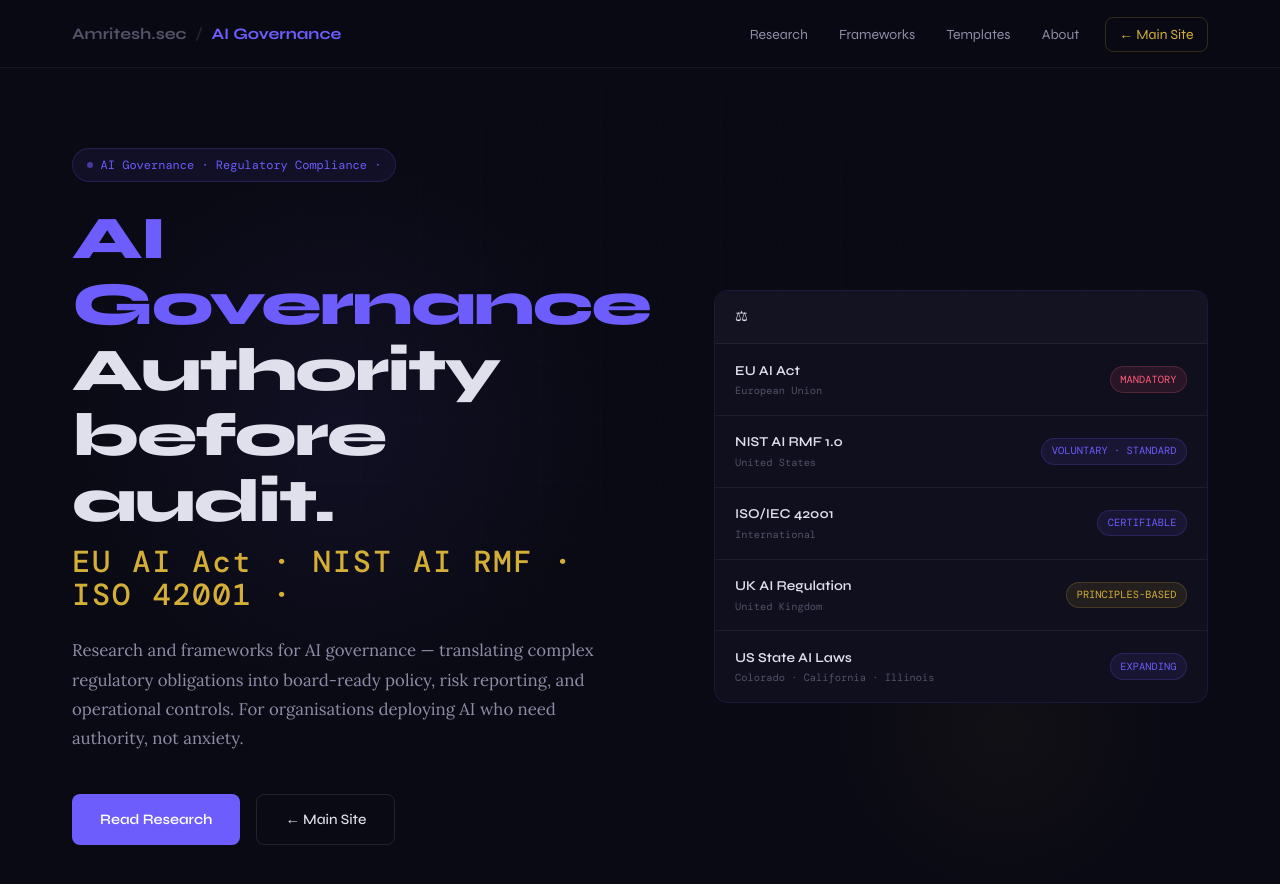
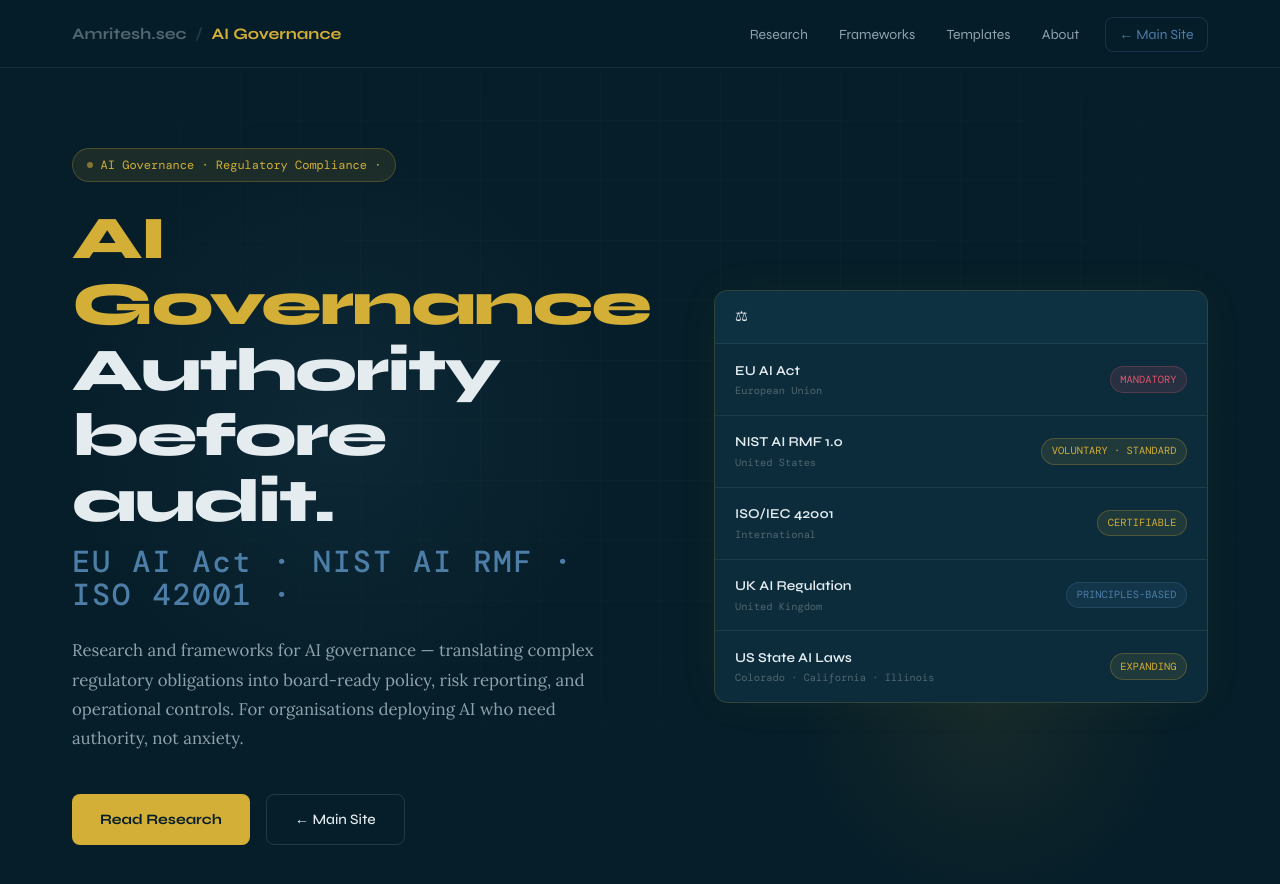
Before and after one commit to amritesh-sec/ai-governance, a Jekyll site: the page built from index.html, in a window 1280 px wide and 900 px high. Shown: the top 884 px of the window. Built offline with Jekyll 4.4.1, drawn with Linux system fonts in a browser that asks for light colours; some web fonts are replaced.

Commit message:
ai-governance fix cop

```diff
--- a/assets/css/main.css
+++ b/assets/css/main.css
@@ -1,28 +1,28 @@
 /* ============================================================
-   AI GOVERNANCE — Stylesheet
-   Theme: Deep Indigo/Violet primary + Gold accent
-   Aesthetic: Boardroom, regulatory authority, premium governance
+   AI GOVERNANCE — Stylesheet v2
+   Theme: Deep Navy-Indigo background + Gold primary accent
+   Aesthetic: Regulatory authority, boardroom, official seal
    ============================================================ */
 
 *, *::before, *::after { box-sizing: border-box; margin: 0; padding: 0; }
 
 :root {
-  --bg:           #0a0a14;
-  --bg-2:         #0e0e1a;
-  --bg-3:         #131322;
-  --bg-card:      #100f1e;
-  --border:       rgba(255,255,255,0.06);
-  --border-md:    rgba(255,255,255,0.1);
-  --text:         #e0e0ec;
-  --text-2:       #8d8da8;
-  --text-3:       #525268;
-  --indigo:       #6d5dfc;
-  --indigo-dim:   #5847e0;
-  --indigo-glow:  rgba(109,93,252,0.1);
+  --bg:           #061E29;
+  --bg-2:         #0a2735;
+  --bg-3:         #0e3142;
+  --bg-card:      #0c2c3c;
+  --border:       rgba(255,255,255,0.07);
+  --border-md:    rgba(255,255,255,0.12);
+  --text:         #e4ecf0;
+  --text-2:       #8fa3ad;
+  --text-3:       #51666f;
   --gold:         #d4af37;
-  --gold-glow:    rgba(212,175,55,0.08);
-  --red:          #ff5c7a;
-  --accent:       #6d5dfc;
+  --gold-dim:     #b8943a;
+  --gold-glow:    rgba(212,175,55,0.1);
+  --navy-accent:  #4d7ea8;
+  --navy-glow:    rgba(77,126,168,0.1);
+  --red:          #e0566a;
+  --accent:       #d4af37;
   --font-display: 'Syne', sans-serif;
   --font-body:    'Lora', serif;
   --font-mono:    'DM Mono', monospace;
@@ -35,50 +35,50 @@
 html { scroll-behavior: smooth; font-size: 16px; }
 body { background: var(--bg); color: var(--text); font-family: var(--font-body); line-height: 1.75; -webkit-font-smoothing: antialiased; }
 .container { max-width: var(--max-w); margin: 0 auto; padding: 0 2rem; }
-a { color: var(--indigo); text-decoration: none; transition: opacity 0.2s; }
+a { color: var(--gold); text-decoration: none; transition: opacity 0.2s; }
 a:hover { opacity: 0.8; }
 img { max-width: 100%; display: block; }
 ::-webkit-scrollbar { width: 6px; }
 ::-webkit-scrollbar-track { background: var(--bg); }
-::-webkit-scrollbar-thumb { background: rgba(109,93,252,0.2); border-radius: 3px; }
+::-webkit-scrollbar-thumb { background: rgba(212,175,55,0.25); border-radius: 3px; }
 
 /* NAV */
-.site-nav { position: fixed; top: 0; left: 0; right: 0; z-index: 900; height: var(--nav-h); background: rgba(10,10,20,0.92); backdrop-filter: blur(20px); border-bottom: 1px solid var(--border); }
+.site-nav { position: fixed; top: 0; left: 0; right: 0; z-index: 900; height: var(--nav-h); background: rgba(6,30,41,0.93); backdrop-filter: blur(20px); border-bottom: 1px solid var(--border); }
 .nav-container { max-width: var(--max-w); margin: 0 auto; padding: 0 2rem; height: 100%; display: flex; align-items: center; justify-content: space-between; }
 .nav-logo { font-family: var(--font-display); font-size: 1rem; font-weight: 700; }
 .logo-parent { color: var(--text-3); }
 .logo-sep { color: var(--border-md); margin: 0 0.3rem; }
-.logo-repo { color: var(--indigo); }
+.logo-repo { color: var(--gold); }
 .nav-links { display: flex; align-items: center; gap: 0.25rem; list-style: none; }
 .nav-links a { color: var(--text-2); font-family: var(--font-display); font-size: 0.875rem; padding: 0.5rem 0.85rem; border-radius: var(--radius); transition: color 0.2s, background 0.2s; }
 .nav-links a:hover { color: var(--text); background: var(--bg-3); }
-.nav-links .nav-home { color: var(--gold); border: 1px solid rgba(212,175,55,0.2); margin-left: 0.5rem; }
+.nav-links .nav-home { color: var(--navy-accent); border: 1px solid rgba(77,126,168,0.25); margin-left: 0.5rem; }
 .nav-toggle { display: none; flex-direction: column; gap: 5px; background: none; border: none; cursor: pointer; }
 .nav-toggle span { display: block; width: 22px; height: 1.5px; background: var(--text-2); }
 
 /* HERO */
 .hero { min-height: 100vh; padding-top: var(--nav-h); display: flex; align-items: center; position: relative; overflow: hidden; }
 .hero-bg { position: absolute; inset: 0; pointer-events: none; }
-.hero-grid { position: absolute; inset: 0; background-image: linear-gradient(rgba(109,93,252,0.025) 1px, transparent 1px), linear-gradient(90deg, rgba(109,93,252,0.025) 1px, transparent 1px); background-size: 60px 60px; mask-image: radial-gradient(ellipse 80% 80% at 50% 30%, black 20%, transparent 100%); }
-.hero-glow-indigo { position: absolute; top: 15%; left: 5%; width: 550px; height: 550px; background: radial-gradient(ellipse, rgba(109,93,252,0.07) 0%, transparent 70%); }
-.hero-glow-gold { position: absolute; bottom: 10%; right: 8%; width: 350px; height: 350px; background: radial-gradient(ellipse, rgba(212,175,55,0.04) 0%, transparent 70%); }
+.hero-grid { position: absolute; inset: 0; background-image: linear-gradient(rgba(212,175,55,0.025) 1px, transparent 1px), linear-gradient(90deg, rgba(212,175,55,0.025) 1px, transparent 1px); background-size: 60px 60px; mask-image: radial-gradient(ellipse 80% 80% at 50% 30%, black 20%, transparent 100%); }
+.hero-glow-indigo { position: absolute; top: 15%; left: 5%; width: 550px; height: 550px; background: radial-gradient(ellipse, rgba(77,126,168,0.1) 0%, transparent 70%); }
+.hero-glow-gold { position: absolute; bottom: 10%; right: 8%; width: 380px; height: 380px; background: radial-gradient(ellipse, rgba(212,175,55,0.08) 0%, transparent 70%); }
 
 .hero .container { display: grid; grid-template-columns: 1.1fr 1fr; gap: 4rem; align-items: center; padding-top: 5rem; padding-bottom: 5rem; }
 
-.hero-badge { display: inline-flex; align-items: center; gap: 0.5rem; background: rgba(109,93,252,0.08); border: 1px solid rgba(109,93,252,0.2); color: var(--indigo); font-family: var(--font-mono); font-size: 0.75rem; padding: 0.35rem 0.85rem; border-radius: 100px; margin-bottom: 1.5rem; animation: fadeUp 0.6s ease both; }
-.badge-dot { width: 6px; height: 6px; border-radius: 50%; background: var(--indigo); animation: pulse 2s infinite; }
+.hero-badge { display: inline-flex; align-items: center; gap: 0.5rem; background: rgba(212,175,55,0.1); border: 1px solid rgba(212,175,55,0.25); color: var(--gold); font-family: var(--font-mono); font-size: 0.75rem; padding: 0.35rem 0.85rem; border-radius: 100px; margin-bottom: 1.5rem; animation: fadeUp 0.6s ease both; }
+.badge-dot { width: 6px; height: 6px; border-radius: 50%; background: var(--gold); animation: pulse 2s infinite; }
 
 .hero-title { font-family: var(--font-display); font-weight: 800; font-size: clamp(2.2rem, 5vw, 3.8rem); line-height: 1.08; letter-spacing: -0.03em; margin-bottom: 1.5rem; animation: fadeUp 0.6s 0.1s ease both; }
-.hero-title .line-indigo { display: block; color: var(--indigo); }
+.hero-title .line-indigo { display: block; color: var(--gold); }
 .hero-title .line-white { display: block; color: var(--text); }
-.hero-title .line-sub { display: block; font-size: 0.5em; font-weight: 500; color: var(--gold); letter-spacing: 0.06em; margin-top: 0.75rem; font-family: var(--font-mono); }
+.hero-title .line-sub { display: block; font-size: 0.5em; font-weight: 500; color: var(--navy-accent); letter-spacing: 0.06em; margin-top: 0.75rem; font-family: var(--font-mono); }
 
 .hero-desc { font-size: 1.05rem; color: var(--text-2); max-width: 540px; margin-bottom: 2.5rem; animation: fadeUp 0.6s 0.2s ease both; }
 .hero-cta { display: flex; gap: 1rem; flex-wrap: wrap; animation: fadeUp 0.6s 0.3s ease both; }
 
 /* GOVERNANCE PANEL VISUAL */
 .hero-visual { animation: fadeIn 0.8s 0.4s ease both; }
-.gov-panel { background: var(--bg-card); border: 1px solid rgba(109,93,252,0.12); border-radius: var(--radius-lg); overflow: hidden; }
+.gov-panel { background: var(--bg-card); border: 1px solid rgba(212,175,55,0.18); border-radius: var(--radius-lg); overflow: hidden; box-shadow: 0 0 50px rgba(212,175,55,0.04); }
 .panel-header { background: var(--bg-3); padding: 0.85rem 1.25rem; border-bottom: 1px solid var(--border); display: flex; align-items: center; gap: 0.75rem; }
 .panel-icon { font-size: 0.9rem; }
 .panel-title { font-family: var(--font-mono); font-size: 0.72rem; color: var(--text-3); }
@@ -89,26 +89,26 @@ img { max-width: 100%; display: block; }
 .gov-name { font-family: var(--font-display); font-size: 0.85rem; font-weight: 600; color: var(--text); }
 .gov-region { font-family: var(--font-mono); font-size: 0.65rem; color: var(--text-3); }
 .gov-status { font-family: var(--font-mono); font-size: 0.65rem; padding: 0.2rem 0.6rem; border-radius: 100px; }
-.status-mandatory { background: rgba(255,92,122,0.1); color: var(--red); border: 1px solid rgba(255,92,122,0.2); }
-.status-active { background: rgba(109,93,252,0.1); color: var(--indigo); border: 1px solid rgba(109,93,252,0.2); }
-.status-emerging { background: rgba(212,175,55,0.1); color: var(--gold); border: 1px solid rgba(212,175,55,0.2); }
+.status-mandatory { background: rgba(224,86,106,0.12); color: var(--red); border: 1px solid rgba(224,86,106,0.25); }
+.status-active { background: rgba(212,175,55,0.1); color: var(--gold); border: 1px solid rgba(212,175,55,0.25); }
+.status-emerging { background: rgba(77,126,168,0.12); color: var(--navy-accent); border: 1px solid rgba(77,126,168,0.25); }
 
 /* BUTTONS */
-.btn-primary { display: inline-flex; align-items: center; background: var(--indigo); color: #fff; font-family: var(--font-display); font-weight: 600; font-size: 0.9rem; padding: 0.75rem 1.75rem; border-radius: var(--radius); transition: transform 0.2s, box-shadow 0.2s; }
-.btn-primary:hover { transform: translateY(-2px); box-shadow: 0 8px 24px rgba(109,93,252,0.3); opacity: 1; color: #fff; }
+.btn-primary { display: inline-flex; align-items: center; background: var(--gold); color: #061E29; font-family: var(--font-display); font-weight: 700; font-size: 0.9rem; padding: 0.75rem 1.75rem; border-radius: var(--radius); transition: transform 0.2s, box-shadow 0.2s; }
+.btn-primary:hover { transform: translateY(-2px); box-shadow: 0 8px 24px rgba(212,175,55,0.3); opacity: 1; color: #061E29; }
 .btn-secondary { display: inline-flex; align-items: center; background: transparent; color: var(--text); border: 1px solid var(--border-md); font-family: var(--font-display); font-weight: 500; font-size: 0.9rem; padding: 0.75rem 1.75rem; border-radius: var(--radius); transition: border-color 0.2s; }
-.btn-secondary:hover { border-color: var(--gold); background: var(--gold-glow); color: var(--text); opacity: 1; }
+.btn-secondary:hover { border-color: var(--navy-accent); background: var(--navy-glow); color: var(--text); opacity: 1; }
 .btn-back, .btn-parent { font-family: var(--font-mono); font-size: 0.85rem; color: var(--text-3); }
-.btn-back:hover { color: var(--indigo); opacity: 1; }
-.btn-parent:hover { color: var(--gold); opacity: 1; }
-.btn-outline { display: inline-flex; align-items: center; color: var(--indigo); border: 1px solid rgba(109,93,252,0.3); font-family: var(--font-display); font-weight: 500; font-size: 0.9rem; padding: 0.7rem 1.5rem; border-radius: var(--radius); transition: background 0.2s; }
-.btn-outline:hover { background: var(--indigo-glow); opacity: 1; }
+.btn-back:hover { color: var(--gold); opacity: 1; }
+.btn-parent:hover { color: var(--navy-accent); opacity: 1; }
+.btn-outline { display: inline-flex; align-items: center; color: var(--gold); border: 1px solid rgba(212,175,55,0.3); font-family: var(--font-display); font-weight: 500; font-size: 0.9rem; padding: 0.7rem 1.5rem; border-radius: var(--radius); transition: background 0.2s; }
+.btn-outline:hover { background: var(--gold-glow); opacity: 1; }
 
 /* SECTIONS */
 section { padding: 5rem 0; }
 .section-header { text-align: center; margin-bottom: 3.5rem; }
-.section-label { display: inline-block; font-family: var(--font-mono); font-size: 0.72rem; color: var(--indigo); text-transform: uppercase; letter-spacing: 0.12em; margin-bottom: 1rem; }
-.section-label.gold { color: var(--gold); }
+.section-label { display: inline-block; font-family: var(--font-mono); font-size: 0.72rem; color: var(--gold); text-transform: uppercase; letter-spacing: 0.12em; margin-bottom: 1rem; }
+.section-label.gold { color: var(--navy-accent); }
 .section-header h2 { font-family: var(--font-display); font-size: clamp(1.8rem, 4vw, 2.5rem); font-weight: 700; letter-spacing: -0.02em; margin-bottom: 1rem; }
 .section-header p { color: var(--text-2); max-width: 560px; margin: 0 auto; }
 
@@ -116,7 +116,7 @@ section { padding: 5rem 0; }
 .frameworks-section { background: var(--bg-2); }
 .frameworks-grid { display: grid; grid-template-columns: repeat(3, 1fr); gap: 1.25rem; }
 .framework-card { background: var(--bg-card); border: 1px solid var(--border); border-radius: var(--radius-lg); padding: 1.75rem; transition: border-color 0.3s, transform 0.3s; }
-.framework-card:hover { border-color: rgba(109,93,252,0.25); transform: translateY(-3px); }
+.framework-card:hover { border-color: rgba(212,175,55,0.3); transform: translateY(-3px); }
 .framework-flag { font-size: 1.5rem; margin-bottom: 1rem; display: block; }
 .framework-card h3 { font-family: var(--font-display); font-size: 1rem; font-weight: 600; color: var(--text); margin-bottom: 0.5rem; }
 .framework-card p { font-size: 0.875rem; color: var(--text-2); line-height: 1.6; }
@@ -127,11 +127,11 @@ section { padding: 5rem 0; }
 .articles-section { background: var(--bg); }
 .articles-grid { display: grid; grid-template-columns: repeat(3, 1fr); gap: 1.25rem; }
 .article-card { background: var(--bg-card); border: 1px solid var(--border); border-radius: var(--radius-lg); padding: 1.5rem; display: flex; flex-direction: column; gap: 0.75rem; transition: border-color 0.3s, transform 0.3s; }
-.article-card:hover { border-color: rgba(109,93,252,0.25); transform: translateY(-3px); }
-.article-cat { font-family: var(--font-mono); font-size: 0.65rem; color: var(--indigo); letter-spacing: 0.1em; }
+.article-card:hover { border-color: rgba(212,175,55,0.3); transform: translateY(-3px); }
+.article-cat { font-family: var(--font-mono); font-size: 0.65rem; color: var(--gold); letter-spacing: 0.1em; }
 .article-card h3 { font-family: var(--font-display); font-size: 1rem; font-weight: 600; line-height: 1.4; }
 .article-card h3 a { color: var(--text); }
-.article-card h3 a:hover { color: var(--indigo); }
+.article-card h3 a:hover { color: var(--gold); }
 .article-card p { font-size: 0.875rem; color: var(--text-2); line-height: 1.6; }
 .article-meta { margin-top: auto; display: flex; justify-content: space-between; flex-wrap: wrap; gap: 0.5rem; }
 .article-meta time { font-family: var(--font-mono); font-size: 0.75rem; color: var(--text-3); }
@@ -143,8 +143,8 @@ section { padding: 5rem 0; }
 .post-header { padding: 4rem 0 3rem; background: var(--bg-2); border-bottom: 1px solid var(--border); }
 .post-breadcrumb { display: flex; align-items: center; gap: 0.5rem; font-family: var(--font-mono); font-size: 0.75rem; color: var(--text-3); margin-bottom: 1.5rem; }
 .post-breadcrumb a { color: var(--text-3); }
-.post-breadcrumb a:hover { color: var(--indigo); }
-.post-category { font-family: var(--font-mono); font-size: 0.7rem; color: var(--indigo); letter-spacing: 0.12em; display: block; margin-bottom: 1rem; }
+.post-breadcrumb a:hover { color: var(--gold); }
+.post-category { font-family: var(--font-mono); font-size: 0.7rem; color: var(--gold); letter-spacing: 0.12em; display: block; margin-bottom: 1rem; }
 .post-title { font-family: var(--font-display); font-size: clamp(1.8rem, 4vw, 2.8rem); font-weight: 700; line-height: 1.2; margin-bottom: 1rem; }
 .post-subtitle { font-size: 1.1rem; color: var(--text-2); max-width: 700px; margin-bottom: 1.5rem; }
 .post-meta { display: flex; align-items: center; gap: 0.5rem; font-family: var(--font-mono); font-size: 0.8rem; color: var(--text-3); }
@@ -152,33 +152,33 @@ section { padding: 5rem 0; }
 .post-tags { display: flex; gap: 0.5rem; flex-wrap: wrap; margin-top: 1rem; }
 .post-body { padding: 3rem 0 5rem; }
 .post-content { max-width: 740px; font-size: 1.05rem; line-height: 1.85; color: var(--text-2); }
-.post-content h2 { font-family: var(--font-display); font-size: 1.6rem; color: var(--text); margin: 2.5rem 0 1rem; border-left: 3px solid var(--indigo); padding-left: 1rem; }
-.post-content h3 { font-family: var(--font-display); font-size: 1.2rem; color: var(--gold); margin: 2rem 0 0.75rem; }
+.post-content h2 { font-family: var(--font-display); font-size: 1.6rem; color: var(--text); margin: 2.5rem 0 1rem; border-left: 3px solid var(--gold); padding-left: 1rem; }
+.post-content h3 { font-family: var(--font-display); font-size: 1.2rem; color: var(--navy-accent); margin: 2rem 0 0.75rem; }
 .post-content p { margin-bottom: 1.5rem; }
-.post-content a { color: var(--indigo); }
+.post-content a { color: var(--gold); }
 .post-content strong { color: var(--text); font-weight: 600; }
-.post-content code { font-family: var(--font-mono); font-size: 0.85em; background: var(--bg-3); padding: 0.15em 0.4em; border-radius: 4px; color: var(--indigo); }
-.post-content pre { background: var(--bg-card); border: 1px solid rgba(109,93,252,0.12); border-radius: var(--radius-lg); padding: 1.5rem; overflow-x: auto; margin: 2rem 0; }
+.post-content code { font-family: var(--font-mono); font-size: 0.85em; background: var(--bg-3); padding: 0.15em 0.4em; border-radius: 4px; color: var(--gold); }
+.post-content pre { background: var(--bg-card); border: 1px solid rgba(212,175,55,0.15); border-radius: var(--radius-lg); padding: 1.5rem; overflow-x: auto; margin: 2rem 0; }
 .post-content pre code { background: none; padding: 0; }
-.post-content blockquote { border-left: 3px solid var(--gold); padding: 1rem 1rem 1rem 1.5rem; margin: 2rem 0; background: var(--gold-glow); border-radius: 0 var(--radius) var(--radius) 0; }
+.post-content blockquote { border-left: 3px solid var(--navy-accent); padding: 1rem 1rem 1rem 1.5rem; margin: 2rem 0; background: var(--navy-glow); border-radius: 0 var(--radius) var(--radius) 0; }
 .post-content ul, .post-content ol { padding-left: 1.5rem; margin-bottom: 1.5rem; }
 .post-content li { margin-bottom: 0.5rem; }
 .post-content table { width: 100%; border-collapse: collapse; margin: 2rem 0; font-size: 0.9rem; }
 .post-content th, .post-content td { padding: 0.75rem 1rem; border: 1px solid var(--border); text-align: left; }
-.post-content th { background: var(--bg-3); color: var(--indigo); font-family: var(--font-mono); font-size: 0.8rem; }
+.post-content th { background: var(--bg-3); color: var(--gold); font-family: var(--font-mono); font-size: 0.8rem; }
 .post-footer-nav { display: flex; justify-content: space-between; align-items: center; margin-top: 3rem; max-width: 740px; }
 
 /* FOOTER */
 .site-footer { background: var(--bg); border-top: 1px solid var(--border); padding: 4rem 0 2rem; }
 .footer-grid { display: grid; grid-template-columns: 2fr 1fr 1fr; gap: 3rem; margin-bottom: 3rem; }
-.footer-logo { font-family: var(--font-display); font-size: 1rem; font-weight: 700; color: var(--indigo); display: block; margin-bottom: 1rem; }
+.footer-logo { font-family: var(--font-display); font-size: 1rem; font-weight: 700; color: var(--gold); display: block; margin-bottom: 1rem; }
 .footer-brand p { font-size: 0.85rem; color: var(--text-3); line-height: 1.6; }
 .footer-regions { display: flex; gap: 0.5rem; flex-wrap: wrap; margin-top: 1rem; }
 .footer-regions span { font-family: var(--font-mono); font-size: 0.65rem; color: var(--text-3); background: var(--bg-3); padding: 0.2rem 0.5rem; border-radius: 4px; }
 .footer-nav h4 { font-family: var(--font-display); font-size: 0.75rem; font-weight: 600; color: var(--text); text-transform: uppercase; letter-spacing: 0.1em; margin-bottom: 1rem; }
 .footer-nav ul { list-style: none; display: flex; flex-direction: column; gap: 0.6rem; }
 .footer-nav a { font-size: 0.85rem; color: var(--text-3); }
-.footer-nav a:hover { color: var(--indigo); opacity: 1; }
+.footer-nav a:hover { color: var(--gold); opacity: 1; }
 .footer-bottom { border-top: 1px solid var(--border); padding-top: 1.5rem; display: flex; flex-direction: column; gap: 0.4rem; }
 .footer-bottom p { font-size: 0.8rem; color: var(--text-3); }
 
```
Also changed, not shown: assets/images/favicon.svg.
